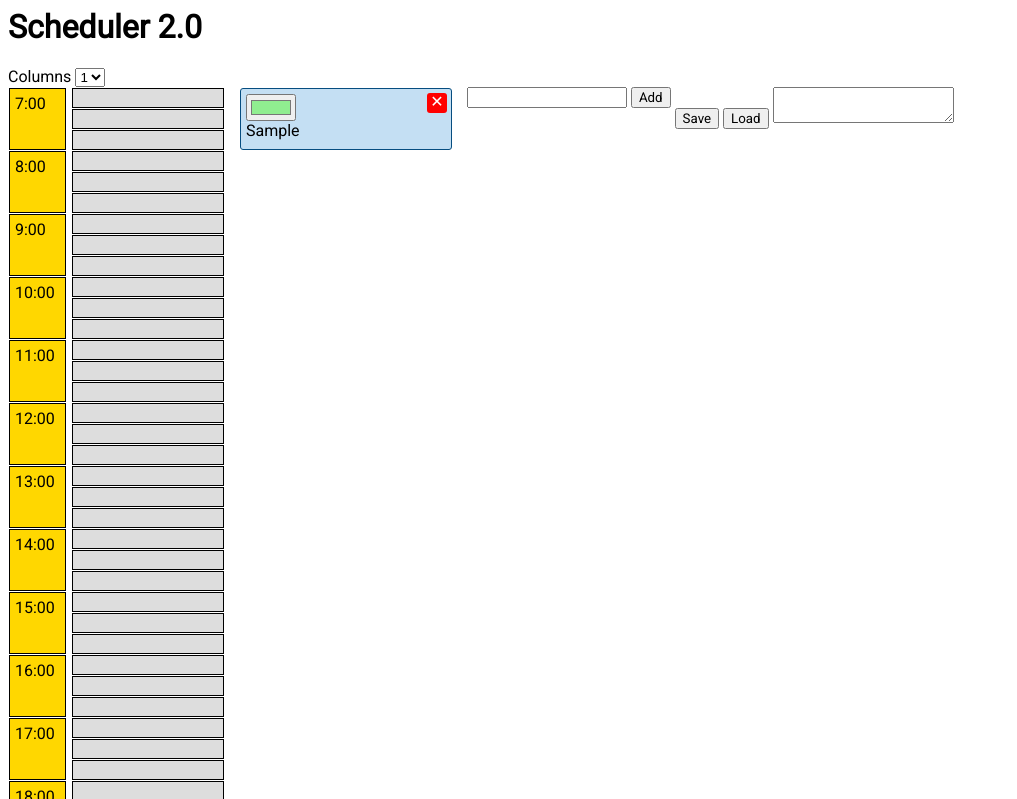
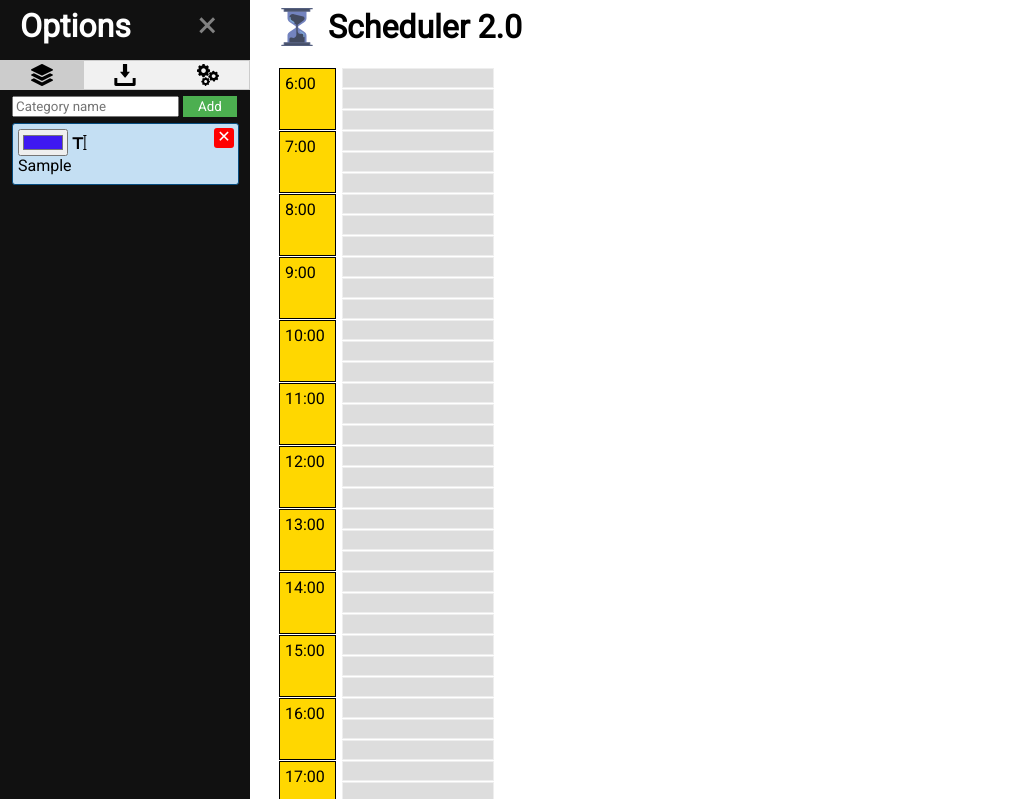
Before and after one commit to RobinLivesey/scheduler, a plain HTML site: page index.html in a window 1280 px wide. Both pictures are taken after typing "Sample" into the empty fields and a click on the button "Add". Shown: the top 799 px of the page, without its empty margins (0-1017 px from the left). Drawn offline with Linux system fonts and the light colour scheme.

Commit message:
Added sidepanel for options and rename for categories and icons -- Robin

```diff
--- a/css/styles.css
+++ b/css/styles.css
@@ -1,40 +1,14 @@
+/* General styles */
+
 h1, h2, h3, h4, h5, h6, p, span, div, input, label {
     font-family: 'Roboto';
 }
 
 ul {
+	margin: 0;
     padding:0;
-    margin:0;
     display: inline-block;
-    padding-right:10px;
-}
-
-li {
-    list-style:none;
-    height:20px;
-    margin:1px;
-    border:solid black 1px;
-    cursor:move;
-    width:150px;
-    text-overflow:ellipsis;
-    white-space:nowrap;
-    overflow:hidden;
-}
-
-li.type {
-    background-color:#fff;
-    height:50px;
-    width: 200px;
-    position: relative;
-    padding: 5px;
-    border:solid #064d80 1px;
-    border-radius:3px;
-    background-color: #c4dff3;
-    cursor:default;
-}
-
-li.type input {
-    cursor:pointer;
+    padding-right:5px;
 }
 
 .close {
@@ -55,14 +29,6 @@ li.type input {
   top:-1px;
 }
 
-.item .close {
-    width:15px;
-    height:15px;
-    top:2;
-    right:2;
-    font-size:12;
-}
-
 .helper {
     padding:5px;
     border:solid 1px black;
@@ -73,33 +39,66 @@ li.type input {
     overflow: hidden;
 }
 
-li.item:hover {
+/* Main styles */
+
+#main h1 {
+	padding-left: 50;
+	background: url("../images/hourglass.svg") no-repeat;
+}
+
+#main li {
+    list-style:none;
+    height:20px;
+    margin:1px;
+    border:solid black 1px;
+    cursor:move;
+    width:150px;
+    text-overflow:ellipsis;
+    white-space:nowrap;
+    overflow:hidden;
+}
+
+#main div.hours_reminder {
+	display: inline-block;
+	padding-right:5px;
+	vertical-align:top;
+}
+
+#main .item .close {
+    width:15px;
+    height:15px;
+    top:2;
+    right:2;
+    font-size:12;
+}
+
+#main li.item:hover {
     background-color:yellow;
 }
 
-li.empty {
+#main li.empty {
     background-color:#ddd;
     border-color:#eee;
     cursor:default;
 }
 
-li.over {
+#main li.over {
     border: 1px solid #dad55e;
 	background: #fffa90;
 	color: #777620;
 }
 
-div.main {
+#main .timetable {
     white-space:nowrap;
 }
 
-div.section {
+#main .timetable .section {
     display:inline-block;
     white-space:nowrap;
     vertical-align:top;
 }
 
-div.hour {
+#main .timetable .section .hour {
     width:50px;
     margin:1px;
     border:solid black 1px;
@@ -107,3 +106,188 @@ div.hour {
     padding-top:5px;
     padding-left:5px;
 }
+
+/* Side-nav styles */
+
+.sidenav {
+	height: 100%;
+	width: 250;
+	position: fixed;
+	z-index: 1;
+	top: 0;
+	left: 0;
+	background-color: #111;
+	overflow-x: hidden;
+	padding-top: 60px;
+	transition: 0.5s;
+}
+
+.sidenav a {
+	padding: 4 8 8 32;
+	text-decoration: none;
+	font-size: 25px;
+	color: #818181;
+	display: block;
+	transition: 0.3s;
+}
+
+.sidenav .closebtn {
+	position: absolute;
+	top: 0;
+	right: 25px;
+	font-size: 36px;
+	margin-left: 50px;
+}
+
+.open_nav {
+    width: 20px;
+    height: 51px;
+    top: 9;
+    left: 0;
+    position: absolute;
+    background-color: #101010;
+    cursor: pointer;
+}
+
+#main {
+	margin-left: 250;
+	transition: margin-left .5s;
+	padding: 0 20 20 20;
+}
+
+.sidenav li.type {
+    background-color: #fff;
+    height: 50px;
+    width: 215px;
+    position: relative;
+    padding: 5px;
+    border: solid #064d80 1px;
+    border-radius: 3px;
+    background-color: #c4dff3;
+    cursor: default;
+    text-overflow: ellipsis;
+	white-space: nowrap;
+	overflow: hidden;
+
+}
+
+.sidenav li.type input[type="color"] {
+    cursor: pointer;
+}
+
+.sidenav li.type .tbutton {
+	width: 15;
+	height: 15;
+	display: inline-block;
+	cursor: pointer;
+}
+
+.sidenav li.type .start_rename {
+	background: url("../images/text-edit-cursor.svg") no-repeat;
+}
+
+.sidenav li.type .end_rename {
+	background: url("../images/tick.svg") no-repeat;
+}
+
+.sidenav .tab {
+	overflow: hidden;
+	border: 1px solid #ccc;
+	background-color: #f1f1f1;
+}
+
+.sidenav .tab button {
+	width: 33.33%;
+	background-color: inherit;
+	float: left;
+	border: none;
+	outline: none;
+	cursor: pointer;
+	padding: 14px 16px;
+	transition: 0.3s;
+	background-repeat: no-repeat;
+	background-position: center;
+	background-size: 22px;
+}
+
+.sidenav .tab button:hover {
+	background-color: #ddd;
+}
+
+.sidenav .tab button.active {
+	background-color: #ccc;
+}
+
+.sidenav .tab button.types {
+	background-image: url("../images/layers.svg");
+}
+
+.sidenav .tab button.save {
+	background-image: url("../images/save.svg");
+}
+
+
+.sidenav .tab button.config {
+	background-image: url("../images/settings-gears.svg");
+}
+
+
+.sidenav .tabcontent {
+	display: none;
+	padding: 6px 12px;
+}
+
+.sidenav #new_type {
+	width: 167px;
+}
+
+.sidenav .button {
+	border: none;
+    color: white;
+    padding: 3px 15px;
+    text-align: center;
+    text-decoration: none;
+    display: inline-block;
+}
+
+.sidenav .save_options input {
+	width: 49%;
+}
+
+.sidenav #add_new_type {
+	background-color: #4CAF50;
+}
+.sidenav #save {
+	background-color: #af4c4c;
+}
+.sidenav #load {
+	background-color: #4c86af;
+}
+
+.sidenav .type_options,
+.sidenav .save_options {
+	margin-bottom: 6px;
+}
+
+.sidenav .config_options {
+	background: #fff;
+}
+
+.sidenav .config_options div {
+	padding: 5;
+}
+
+.sidenav #save_code {
+	word-break: break-all;
+	width: 225;
+	height: 200;
+	resize: none;
+}
+
+.sidenav h1 {
+	position: absolute;
+	margin: 7px 20px;
+	top: 0;
+	left: 0;
+	color: white;
+}
--- a/index.html
+++ b/index.html
@@ -4,13 +4,38 @@
 <head>
 	<title>Scheduler (dev)</title>
     <meta charset="UTF-8">
-    <link rel="icon" href="images/star.ico">
+    <link rel="icon" href="images/hourglass.png">
     <link rel="stylesheet" href="css/styles.css" type="text/css">
     <link rel="stylesheet" href="libs/jquery-ui-1.12.1.custom/jquery-ui.min.css" type="text/css">
     <link rel="stylesheet" href="https://fonts.googleapis.com/css?family=Roboto">
 </head>
 <body>
-    <h1>Scheduler 2.0</h1>
+	<!-- Side nav -->
+	<div id="mySideNav" class="sidenav">
+		<h1>Options</h1>
+		<a href="javascript:void(0)" class="closebtn" onclick="closeNav()">&times;</a>
+		<div class="tab">
+			<button id="defaultOpen" class="tablinks types" onclick="openTab(event, 'types_tab')"></button>
+			<button class="tablinks save" onclick="openTab(event, 'save_tab')"></button>
+			<button class="tablinks config" onclick="openTab(event, 'config_tab')"></button>
+		</div>
+		<div id="types_tab" class="tabcontent">
+			<div class="type_options">
+				<input id="new_type" type="text" placeholder="Category name">
+				<input id="add_new_type" type="button" value="Add" class="button">
+			</div>
+			<ul id="types"></ul>
+		</div>
+		<div id="save_tab" class="tabcontent">
+			<div class="save_options">
+				<input id="save" type="button" value="Save" class="button">
+				<input id="load" type="button" value="Load" class="button">
+			</div>
+			<textarea id="save_code" placeholder="How to load:&#10;Paste your code here&#10;and click load&#10;&#10;How to save:&#10;Click save and copy the&#10;code"></textarea>
+		</div>
+		<div id="config_tab" class="tabcontent">
+			<div class="config_options">
+				<div>
 					<label>Columns</label>
 					<select id="column_count">
 						<option value="1" selected>1</option>
@@ -21,22 +46,25 @@
 						<option value="6">6</option>
 						<option value="7">7</option>
 					</select>
-    <div class="main">
+				</div>
+				<div>
+					<input id="show_hours_per_column" type="checkbox">
+					<label for="show_hours_per_column">Show hours per column</label>
+				</div>
+			</div>
+		</div>
+	</div>
+
+	<span class="open_nav" onclick="openNav()"></span>
+
+	<!-- Main -->
+	<div id="main">
+		<h1>Scheduler 2.0</h1>
+		<div class="timetable">
 			<div id="hours" class="section"></div>
 			<div class="section">
 				<div id="slots"></div>
 			</div>
-        <div class="section">
-            <ul id="types"></ul>
-        </div>
-        <div class="section">
-            <input id="new_type" type="text">
-            <input id="add_new_type" type="button" value="Add">
-        </div>
-        <div class="section">
-            <input id="save" type="button" value="Save">
-            <input id="load" type="button" value="Load">
-            <textarea id="save_code"></textarea>
 		</div>
     </div>
 
@@ -45,10 +73,18 @@
         <li class="type" data-id="{{id}}">
             <div>
                 <input type="color" value="{{color}}">
+                {{#if edit}}
+					<span class="tbutton end_rename"></span>
+				{{else}}
+					<span class="tbutton start_rename"></span>
+				{{/if}}
                 <span class="close"></span>
             </div>
+            {{#if edit}}
+				<input id="new_type_name_{{id}}" type="text" value="{{name}}">
+			{{else}}
 				<label>{{name}}</label>
-
+			{{/if}}
         </li>
     </script>
 
@@ -57,7 +93,7 @@
 			height:{{height}}px;
 			background-color:{{color}};
 			margin:{{margin}}px;
-			border:solid black {{border}}px;
+			border-width:{{border}}px;
 		">
             {{#unless empty}}
                 <span class="close"></span>
--- a/scripts/main.js
+++ b/scripts/main.js
@@ -1,12 +1,46 @@
 'use strict';
+
+//Side-panel
+function openNav() {
+	document.getElementById("mySideNav").style.left = "0";
+	document.getElementById("main").style.marginLeft = "250px";
+}
+
+function closeNav() {
+	document.getElementById("mySideNav").style.left = "-250px";
+	document.getElementById("main").style.marginLeft = "0";
+}
+
+//Side-panel tabs
+function openTab(evt, tab) {
+	var i, tabcontent, tablinks;
+
+	tabcontent = document.getElementsByClassName("tabcontent");
+	for (i = 0; i < tabcontent.length; i++) {
+		tabcontent[i].style.display = "none";
+	}
+
+	tablinks = document.getElementsByClassName("tablinks");
+	for (i = 0; i < tablinks.length; i++) {
+		tablinks[i].className = tablinks[i].className.replace(" active", "");
+	}
+
+	document.getElementById(tab).style.display = "block";
+	evt.currentTarget.className += " active";
+}
+document.getElementById("defaultOpen").click();
+
+
+
+//Main
 
 var scheduler = {
 
     columns: 1,
+    showHoursPerColumn: false,
 
-    hourStart: 7,
+    hourStart: 6,
     hourEnd: 22,
-
 
     slotsPerHour: 3,
     slotHeight: 18,
@@ -16,9 +50,8 @@ var scheduler = {
     slots: {},
     types: {},
 
-    init: function(columns) {
+    init: function() {
         var that = this;
-        this.columns = columns;
 
         this.setHoursHTML();
         this.setColumnsHTML();
@@ -69,9 +102,14 @@ var scheduler = {
         //Change the number of columns
         $('#column_count').off().on('click', function() {
 			that.slots = {};
+			that.columns = $(this).val();
+			that.init();
+		});
 
-			var columns = $(this).val();
-			that.init(columns);
+		$('#show_hours_per_column').off().on('change', function() {
+			var value = $(this).is(':checked');
+			that.showHoursPerColumn = value;
+			that.init();
 		})
     },
 
@@ -154,7 +192,7 @@ var scheduler = {
         }
 
         //Re-init
-        this.init(this.columns);
+        this.init();
     },
 
     getNextTypeId: function() {
@@ -163,7 +201,8 @@ var scheduler = {
     },
 
     createType: function(name) {
-        var type = {name: name, color: '#90EE90'};
+		var randomColor = "#000000".replace(/0/g,function(){return (~~(Math.random()*16)).toString(16);});
+        var type = {name: name, color: randomColor};
         var id = this.getNextTypeId();
 
         //Set ord to last
@@ -225,7 +264,10 @@ var scheduler = {
                     style: 'background-color:' + that.types[typeId].color
                 });
             },
-            cursorAt: {top:10, left: 0}
+            cursorAt: {top:10, left: 0},
+			containment: 'document',
+			zIndex: 10000,
+			appendTo: 'body'
         });
 
         $('#types .type .close').on('click', function() {
@@ -245,6 +287,22 @@ var scheduler = {
 
             that.setSlotsHTML();
         });
+
+        $('#types .start_rename').on('click', function() {
+			var typeId = $(this).parent().parent().data('id');
+			that.types[typeId].edit = true;
+
+			that.setTypesHTML();
+		});
+
+		$('#types .end_rename').on('click', function() {
+			var typeId = $(this).parent().parent().data('id');
+			that.types[typeId].edit = false;
+			that.types[typeId].name = $('#new_type_name_' + typeId).val();
+
+			that.setTypesHTML();
+			that.setSlotsHTML();
+		});
     },
 
     getNextSlotId: function() {
@@ -475,8 +533,8 @@ var scheduler = {
         }
     },
 
-    setHoursHTML: function() {
-        var html = '';
+    getHoursHTML: function() {
+		var html = '';
 
         //slots(heights + borders + margins) - hours(padding + borders)
         var height = (this.slotHeight * this.slotsPerHour) + (this.slotBorder * 2 * this.slotsPerHour) + (this.slotMargin * (this.slotsPerHour - 1)) - 5 - 2;
@@ -484,12 +542,20 @@ var scheduler = {
         for (var i = this.hourStart; i <= this.hourEnd; i++) {
             html += '<div class="hour" style="height:' + height + 'px;margin:' + this.slotMargin + '">' + i + ':00</div>';
         }
+        return html;
+	},
+
+    setHoursHTML: function() {
+        var html = this.getHoursHTML();
         $('#hours').html(html);
     },
 
     setColumnsHTML: function() {
         var html = '';
         for (var i = 0; i < this.columns; i++) {
+			if (i != 0 && this.showHoursPerColumn) {
+				html += '<div class="hours_reminder">' + this.getHoursHTML() + '</div>';
+			}
             html += '<ul id="column_' + i + '"></ul>';
         }
         $('#slots').html(html);
@@ -497,6 +563,5 @@ var scheduler = {
 
 };
 
-var columns = $('#column_count').val();
 
-scheduler.init(columns);
+scheduler.init();
```
Also changed, not shown: images/drag-icon.png (deleted), images/hourglass.png (added), images/hourglass.svg (added), images/layers.svg (added), images/save.svg (added), images/settings-gears.svg (added), images/star.ico (deleted), images/text-edit-cursor.svg (added), images/tick.svg (added). Lines whose indentation alone changed are shown as unchanged.
